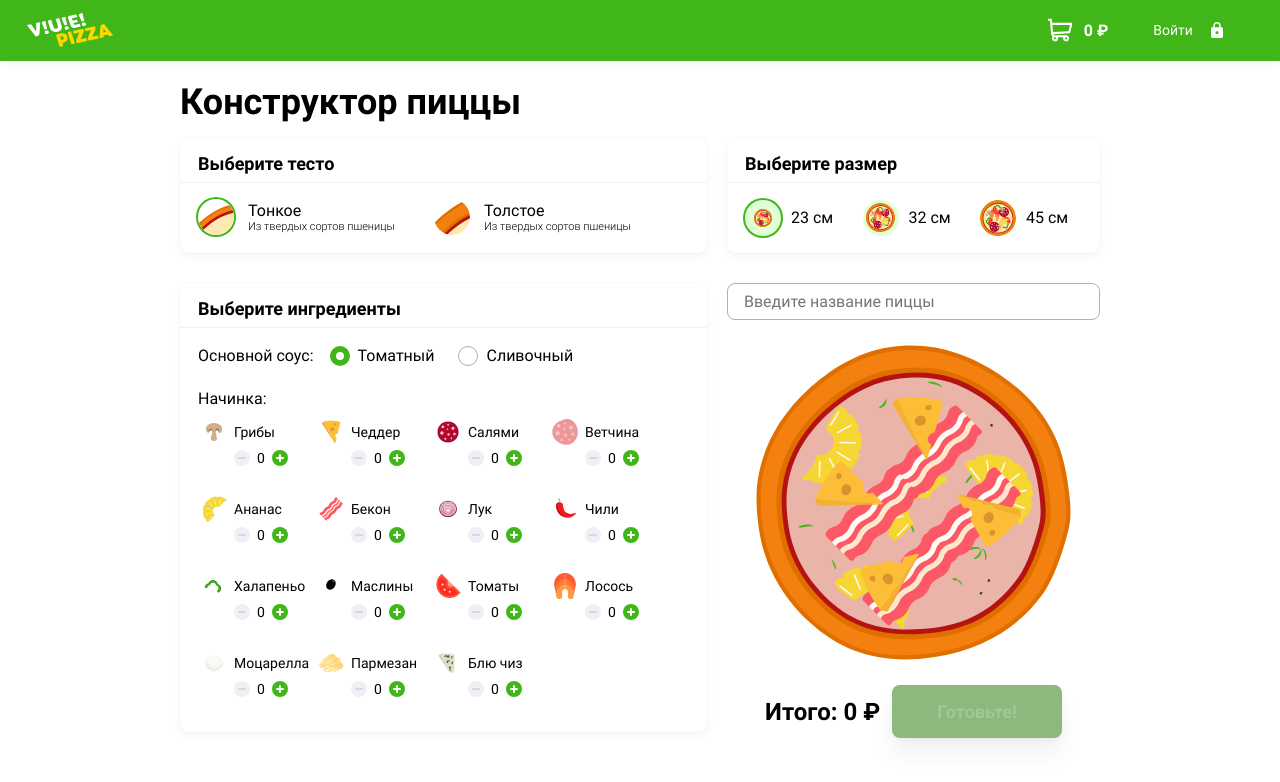
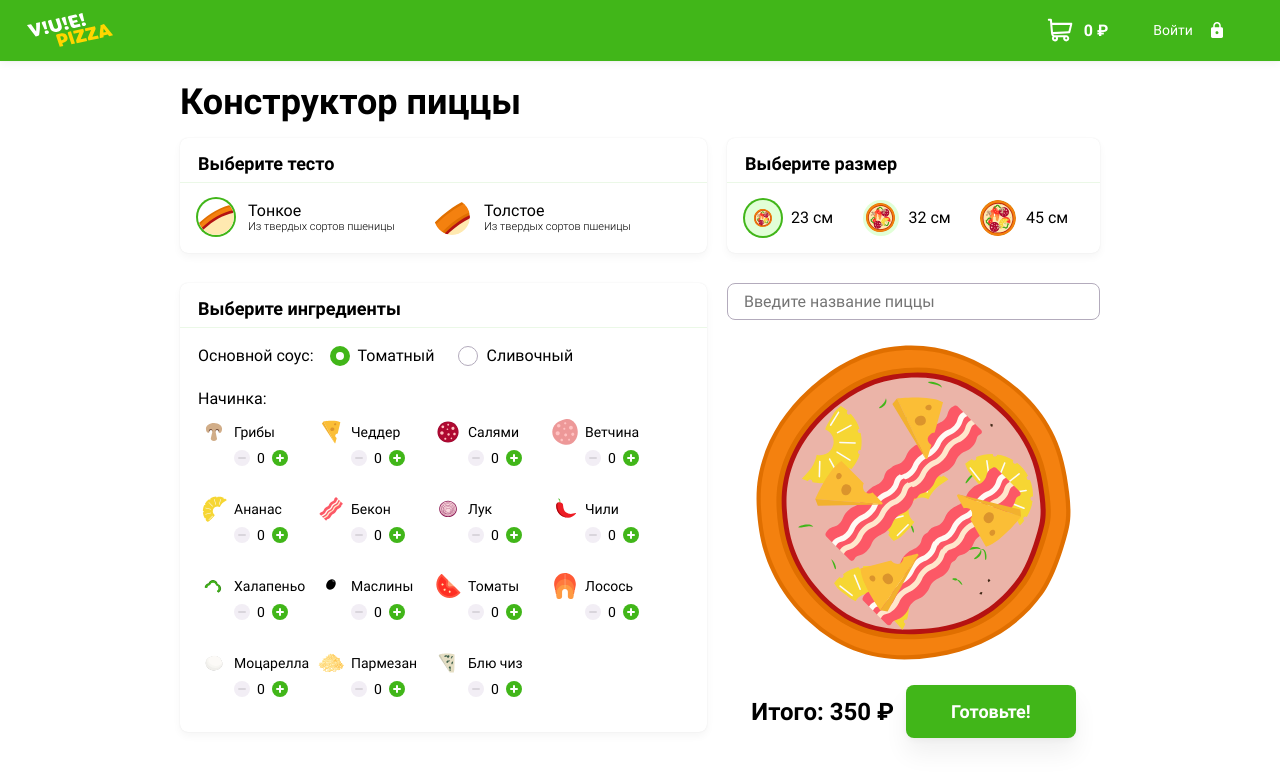
Before and after one commit to spololin/120621-pizza-1, a Vue app in the folder src/frontend/: page / in a window 1280 px wide. Shown: the top 782 px of the page. Built offline with nearby package versions, Linux system fonts and the light colour scheme.

Commit message:
Реализовал подсчет стоимости пиццы

```diff
--- a/src/frontend/src/modules/builder/components/BuilderPizzaContent.vue
+++ b/src/frontend/src/modules/builder/components/BuilderPizzaContent.vue
@@ -6,12 +6,11 @@
         type="text"
         name="pizza_name"
         placeholder="Введите название пиццы"
-        v-model="pizzaParams.name"
       />
     </label>
 
     <BuilderPizzaView />
-    <BuilderPriceCounter :pizzaParams="pizzaParams" />
+    <BuilderPriceCounter :price="price" />
   </div>
 </template>
 
@@ -26,8 +25,8 @@ export default {
     BuilderPriceCounter,
   },
   props: {
-    pizzaParams: {
-      type: Object,
+    price: {
+      type: Number,
       required: true,
     },
   },
--- a/src/frontend/src/modules/builder/components/BuilderPriceCounter.vue
+++ b/src/frontend/src/modules/builder/components/BuilderPriceCounter.vue
@@ -1,7 +1,7 @@
 <template>
   <div class="content__result">
-    <p>Итого: {{ pizzaParams.price }} ₽</p>
-    <Button :disabled="!pizzaParams.validate"> Готовьте! </Button>
+    <p>Итого: {{ price }} ₽</p>
+    <Button> Готовьте! </Button>
   </div>
 </template>
 
@@ -11,8 +11,8 @@ export default {
   name: "BuilderPriceCounter",
   components: { Button },
   props: {
-    pizzaParams: {
-      type: Object,
+    price: {
+      type: Number,
       required: true,
     },
   },
--- a/src/frontend/src/views/Index.vue
+++ b/src/frontend/src/views/Index.vue
@@ -18,7 +18,7 @@
         @clickButtonItemCounter="clickButtonItemCounter"
       />
 
-      <BuilderPizzaContent :pizzaParams="pizzaParams" />
+      <BuilderPizzaContent :price="getTotalPizzaPrice" />
     </div>
   </form>
 </template>
@@ -76,5 +76,37 @@ export default {
       });
     },
   },
+  computed: {
+    getTotalPizzaPrice() {
+      const selectedSize = this.pizza.sizes.find((elem) => {
+        return elem.checked === true;
+      });
+
+      const selectedSauce = this.pizza.sauces.find((elem) => {
+        return elem.checked === true;
+      });
+
+      const selectedDough = this.pizza.doughs.find((elem) => {
+        return elem.checked === true;
+      });
+
+      const selectedFillings = this.pizza.fillings.filter((elem) => {
+        return elem.count > 0;
+      });
+
+      console.log(selectedFillings);
+
+      const fillingsPrice = selectedFillings.reduce((acc, curr) => {
+        const { count, price } = curr;
+        return acc + count * price;
+      }, 0);
+
+      console.log(selectedDough, selectedSauce, fillingsPrice, selectedSize);
+      return (
+        (selectedDough.price + selectedSauce.price + fillingsPrice) *
+        selectedSize.multiplier
+      );
+    },
+  },
 };
 </script>
```
